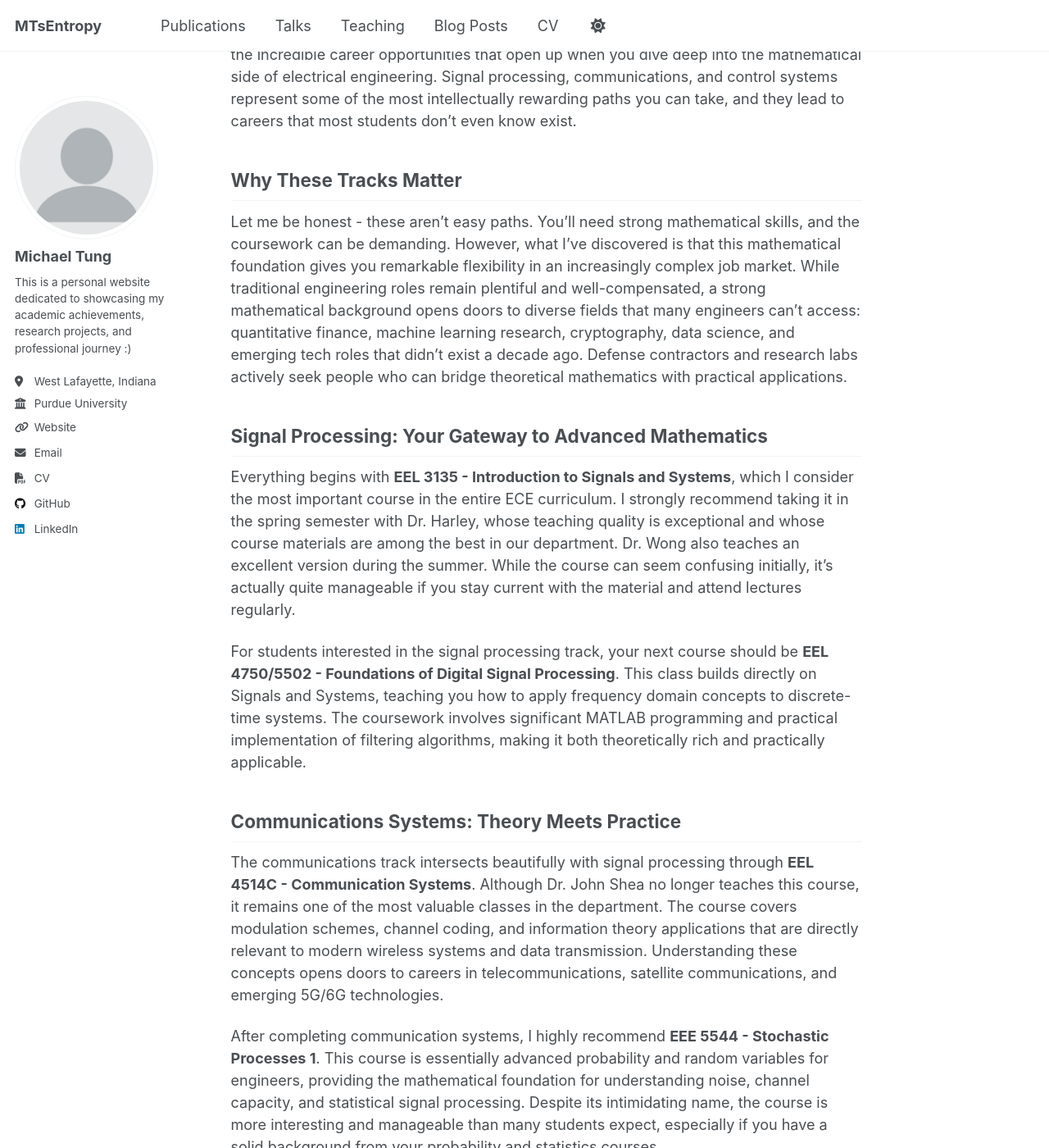
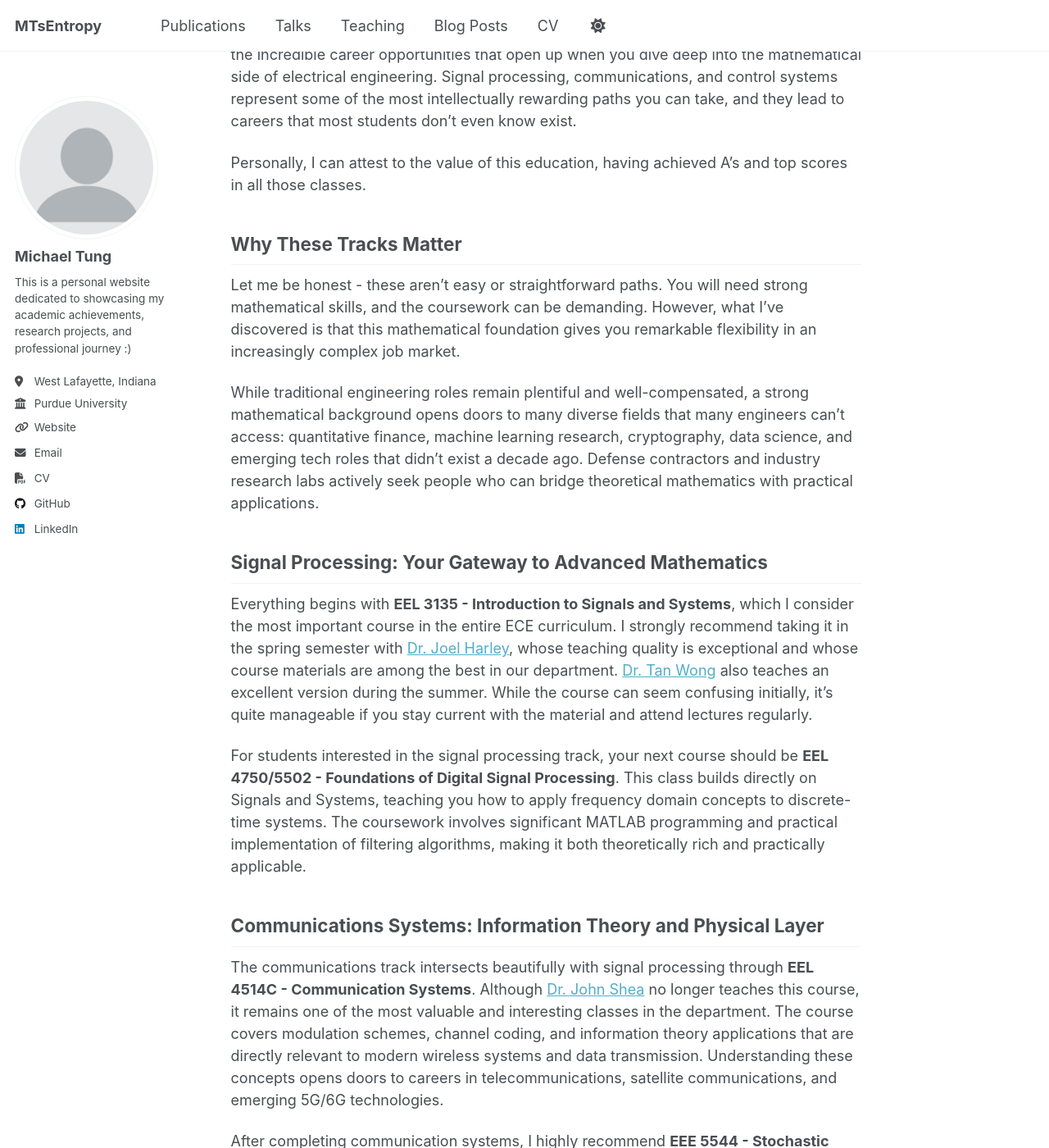
Before and after one commit to GodKnowss/GodKnowss.github.io, a Jekyll site: the page built from _posts/2025/2025-06-28-UF-roadmap.md, in a window 1280 px wide and 1400 px high, scrolled down 275 px. Shown: the whole window at 82% size. Built offline with Jekyll 4.4.1, drawn with Linux system fonts in a browser that asks for light colours; a script that is not in the unit is left out; some of the changed text lies outside the part shown.

Commit message:
update posts

```diff
--- a/_posts/2025-06-28-UF-roadmap.md
+++ b/_posts/2025/2025-06-28-UF-roadmap.md
@@ -9,30 +9,34 @@ tags:
 
 To be complete! <br>
 
-Looking back on my time in UF's ECE program, I wish someone had told me earlier about the incredible career opportunities that open up when you dive deep into the mathematical side of electrical engineering. Signal processing, communications, and control systems represent some of the most intellectually rewarding paths you can take, and they lead to careers that most students don't even know exist.
+Looking back on my time in UF's ECE program, I wish someone had told me earlier about the incredible career opportunities that open up when you dive deep into the mathematical side of electrical engineering.
+Signal processing, communications, and control systems represent some of the most intellectually rewarding paths you can take, and they lead to careers that most students don't even know exist. <br>
+
+Personally, I can attest to the value of this education, having achieved A's and top scores in all those classes.
 
 ## Why These Tracks Matter
 
-Let me be honest - these aren't easy paths. You'll need strong mathematical skills, and the coursework can be demanding. However, what I've discovered is that this mathematical foundation gives you remarkable flexibility in an increasingly complex job market.
-While traditional engineering roles remain plentiful and well-compensated, a strong mathematical background opens doors to diverse fields that many engineers can't access: quantitative finance, machine learning research, cryptography, data science, and emerging tech roles that didn't exist a decade ago. Defense contractors and research labs actively seek people who can bridge theoretical mathematics with practical applications.
+Let me be honest - these aren't easy or straightforward paths. You will need strong mathematical skills, and the coursework can be demanding. However, what I've discovered is that this mathematical foundation gives you remarkable flexibility in an increasingly complex job market. <br>
+
+While traditional engineering roles remain plentiful and well-compensated, a strong mathematical background opens doors to many diverse fields that many engineers can't access: quantitative finance, machine learning research, cryptography, data science, and emerging tech roles that didn't exist a decade ago. Defense contractors and industry research labs actively seek people who can bridge theoretical mathematics with practical applications.
 
 ## Signal Processing: Your Gateway to Advanced Mathematics
-Everything begins with **EEL 3135 - Introduction to Signals and Systems**, which I consider the most important course in the entire ECE curriculum. I strongly recommend taking it in the spring semester with Dr. Harley,
-whose teaching quality is exceptional and whose course materials are among the best in our department. Dr. Wong also teaches an excellent version during the summer.
-While the course can seem confusing initially, it's actually quite manageable if you stay current with the material and attend lectures regularly. <br>
+Everything begins with **EEL 3135 - Introduction to Signals and Systems**, which I consider the most important course in the entire ECE curriculum. I strongly recommend taking it in the spring semester with [Dr. Joel Harley](https://www.ece.ufl.edu/people/faculty/joel-b-harley/),
+whose teaching quality is exceptional and whose course materials are among the best in our department. [Dr. Tan Wong](https://www.ece.ufl.edu/people/faculty/tan-wong/) also teaches an excellent version during the summer.
+While the course can seem confusing initially, it's quite manageable if you stay current with the material and attend lectures regularly. <br>
 
 For students interested in the signal processing track, your next course should be **EEL 4750/5502 - Foundations of Digital Signal Processing**.
 This class builds directly on Signals and Systems, teaching you how to apply frequency domain concepts to discrete-time systems.
 The coursework involves significant MATLAB programming and practical implementation of filtering algorithms, making it both theoretically rich and practically applicable.
 
-## Communications Systems: Theory Meets Practice
+## Communications Systems: Information Theory and Physical Layer
 The communications track intersects beautifully with signal processing through **EEL 4514C - Communication Systems**.
-Although Dr. John Shea no longer teaches this course, it remains one of the most valuable classes in the department. The course covers modulation schemes, channel coding,
+Although [Dr. John Shea](https://www.ece.ufl.edu/people/faculty/john-m-shea/) no longer teaches this course, it remains one of the most valuable and interesting classes in the department. The course covers modulation schemes, channel coding,
 and information theory applications that are directly relevant to modern wireless systems and data transmission.
 Understanding these concepts opens doors to careers in telecommunications, satellite communications, and emerging 5G/6G technologies. <br>
 
 After completing communication systems, I highly recommend **EEE 5544 - Stochastic Processes 1**. This course is essentially advanced probability and random variables for engineers,
-providing the mathematical foundation for understanding noise, channel capacity, and statistical signal processing. Despite its intimidating name,
+providing the mathematical foundation for understanding noise, random processes, and some statistical signal processing. Despite its intimidating name,
 the course is more interesting and manageable than many students expect, especially if you have a solid background from your probability and statistics courses.
 
 ## Hardware Implementation: Bridging Theory and Practice
@@ -47,7 +51,13 @@ which focus on modern applications and implementation challenges. These courses
 
 ## Control Systems: The Mathematical Heart of Engineering?
 
-The control systems track requires perhaps the strongest mathematical background of any EE specialization, but it also offers some of the most diverse career opportunities. I've heard mixed reviews about the introductory control course, with many students finding it less engaging than expected. However, if you're interested in this area, consider jumping directly to more advanced courses like **Power Grid Analysis** or Advanced Control Systems, which provide more practical applications and mathematical depth.
+The control systems track also requires a solid mathematical background, similar to the level of signal processing and communication systems, as they share a similar mathematical foundation,
+especially since their foundations are built on modern mathematics. However, it also offers some of the most diverse career opportunities.
+It is widely used in various fields, including mechanical engineering, robotics, and computer science. <br>
+
+I have heard mixed reviews about the **introductory control course**, with many students finding it less engaging than expected.
+However, if you're interested in this area, consider jumping directly to more advanced courses like **Power Grid Analysis** or **Reinforcement Learning** by [Dr. Sean Meyn](https://meyn.ece.ufl.edu/),
+which provide more practical applications and mathematical rigor and depth.
 
 ## Career Opportunities You Didn't Know Existed
 
@@ -67,6 +77,7 @@ Engineers with strong mathematical backgrounds can pivot between industries and
 
 ## Practical Advice for Success?
 
-These tracks aren't for everyone, but for students with strong mathematical interests and the willingness to work hard, they offer some of the most rewarding and lucrative career paths in engineering. The key is starting early, staying current with coursework, and maintaining curiosity about how mathematical concepts apply to real-world problems.
+These tracks aren't for everyone, but for students with strong mathematical interests and the willingness to work hard, they offer some of the most rewarding and lucrative career paths in engineering.
+The key is to start early, stay on top of coursework, and maintain curiosity about how mathematical concepts apply to real-world problems.
 
 ------
```
Also changed, not shown: _posts/2025-06-28-Why-Grad-School.md (deleted, +0 -26 lines), _posts/2025/2025-04-10-honors-thesis.md (renamed from _posts/2025-04-10-honors-thesis.md, +2 -0 lines), _posts/2025/2025-04-11-honors-thesis-process.md (renamed from _posts/2025-04-11-honors-thesis-process.md, +12 -0 lines), _posts/2025/2025-05-05-UF-Courseworks.md (renamed from _posts/2025-05-05-UF-Courseworks.md, +1 -1 lines), _posts/2025/2025-06-28-Why-Grad-School.md (added, +15 -0 lines), _posts/2025/2025-06-29-old-research-page.md (added, +62 -0 lines), _posts/2100-01-01-Contact.md (+2 -2 lines), _posts/2023/2023-10-01-DSP-notes-1.md (renamed from _posts/2023-10-01-DSP-notes-1.md), _posts/2024/2024-04-30-Comm-final-exam.md (renamed from _posts/2024-04-30-Comm-final-exam.md), _posts/2024/2024-05-01-FML-final-exam.md (renamed from _posts/2024-05-01-FML-final-exam.md), _posts/2024/2024-07-23-DSP-notes-2.md (renamed from _posts/2024-07-23-DSP-notes-2.md), _posts/2024/2024-12-02-Stochastic-1-final-exam.md (renamed from _posts/2024-12-02-Stochastic-1-final-exam.md), _posts/2024/2024-12-08-Reconfig-final-project.md (renamed from _posts/2024-12-08-Reconfig-final-project.md), _posts/2025/2025-04-04-reinforcement-learning-syllabus.md (renamed from _posts/2025-04-04-reinforcement-learning-syllabus.md), 3 more files.
